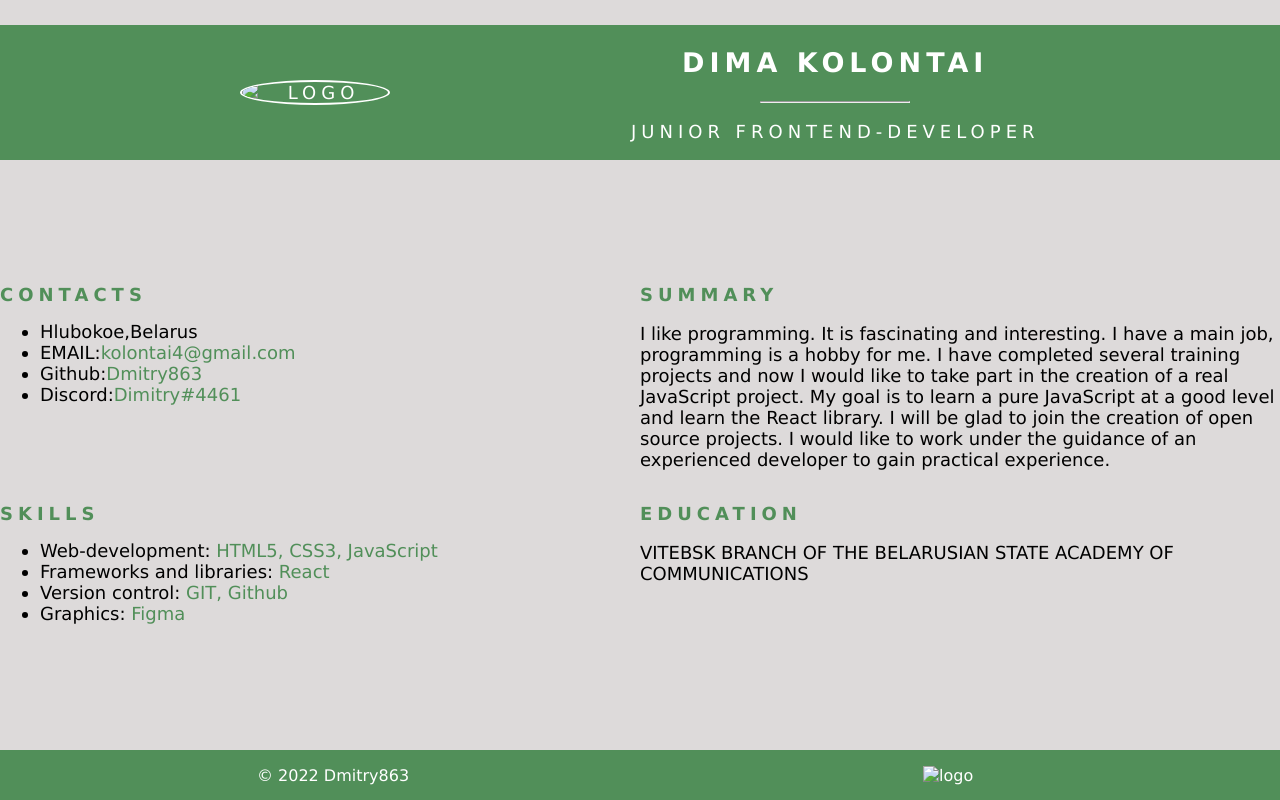
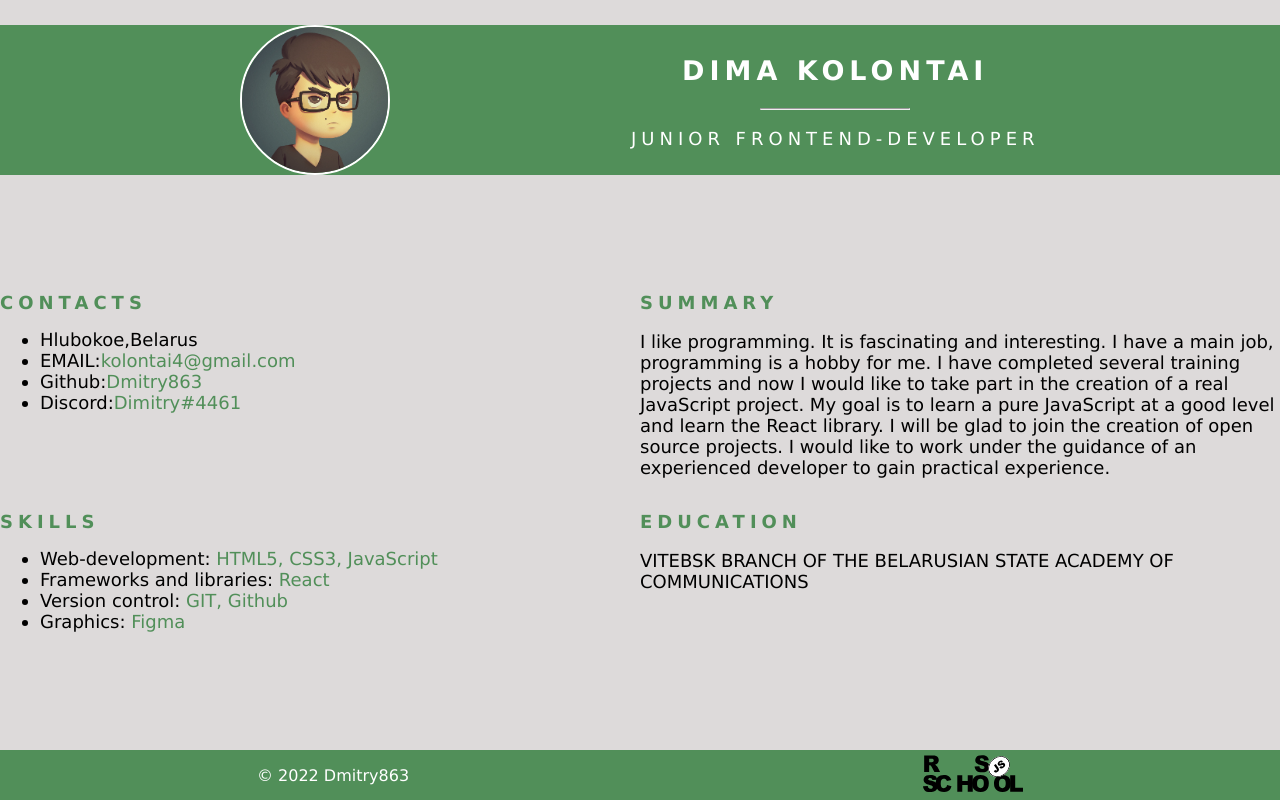
Before and after one commit to Dmitry863/rsschool-cv, a plain HTML site: page index.html in a window 1280 px wide. Drawn offline with Linux system fonts and the light colour scheme; the site is published under a folder, as on GitHub Pages, so addresses that start at the root find nothing.

Commit message:
fix: implement

```diff
--- a/index.html
+++ b/index.html
@@ -6,13 +6,13 @@
     <meta name="viewport" content="width=device-width, initial-scale=1.0" />
     <title>CV</title>
     <link rel="stylesheet" href="style.css" />
-    <link rel="icon" href="/assets/img/gilbert.jpg" />
+    <link rel="icon" href="assets/img/gilbert.jpg" />
   </head>
   <body>
     <header class="header">
       <div class="container">
         <div class="header-container">
-          <img class="logo" src="/assets/img/gilbert.jpg" alt="logo"/>
+          <img class="logo" src="assets/img/gilbert.jpg" alt="logo"/>
           <div class="header-title">
             <h2>DIMA KOLONTAI</h2>
             <hr/>
@@ -66,7 +66,7 @@
     <footer class="footer">
       <div class="container footer-container">
         <div>© 2022 <a href="https://github.com/Dmitry863" class="github nav-link">Dmitry863</a></div>
-        <a href="https://rs.school/js/" class="rss"><img class="rss" src="/assets/img/rs_school_js.svg" alt="logo"/></a>
+        <a href="https://rs.school/js/" class="rss"><img class="rss" src="assets/img/rs_school_js.svg" alt="logo"/></a>
       </div>
     </footer>
   </body>
```
